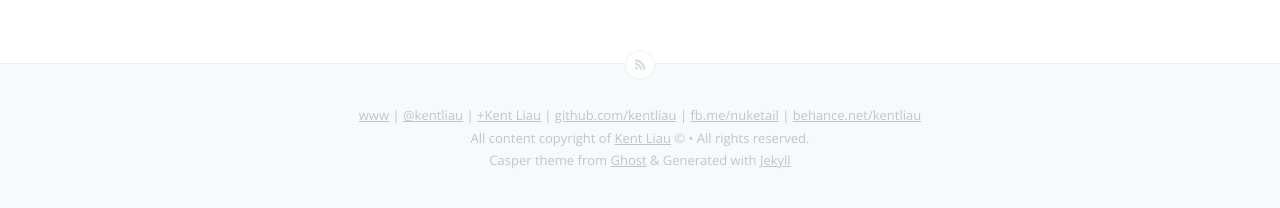
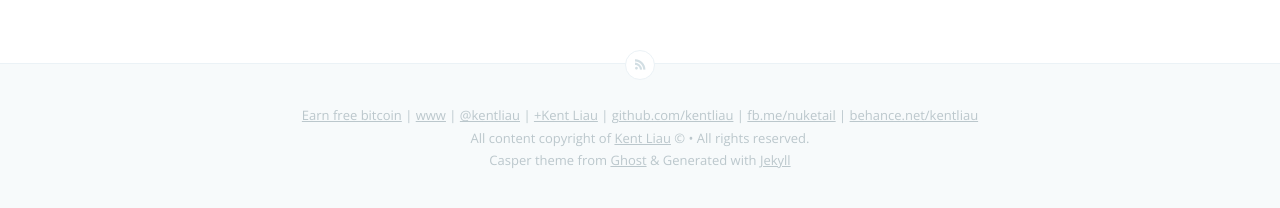
Before and after one commit to kentliau/kentliau.github.io, a Jekyll site: the page built from index.html, in a window 1280 px wide. Shown: the part 641-849 px from the top of the page. Built offline with Jekyll 4.4.1, drawn with Linux system fonts in a browser that asks for light colours; nearby versions of some CDN libraries; Markdown is read by kramdown in place of the engine named in the settings.

Commit message:
Update default.html

```diff
--- a/_layouts/default.html
+++ b/_layouts/default.html
@@ -29,6 +29,7 @@
     <footer class="site-footer">
         <a class="subscribe icon-feed" href="/rss.xml"><span class="tooltip">Subscribe!</span></a>
         <div class="inner">
+             <a href="http://www.freebiebitcoin.com">Earn free bitcoin</a> |
              <a href="http://kent.li/au">www</a> |
              <a href="https://twitter.com/kentliau">@kentliau</a> |
              <a href="https://google.com/+kentliau">+Kent Liau</a> |
```
